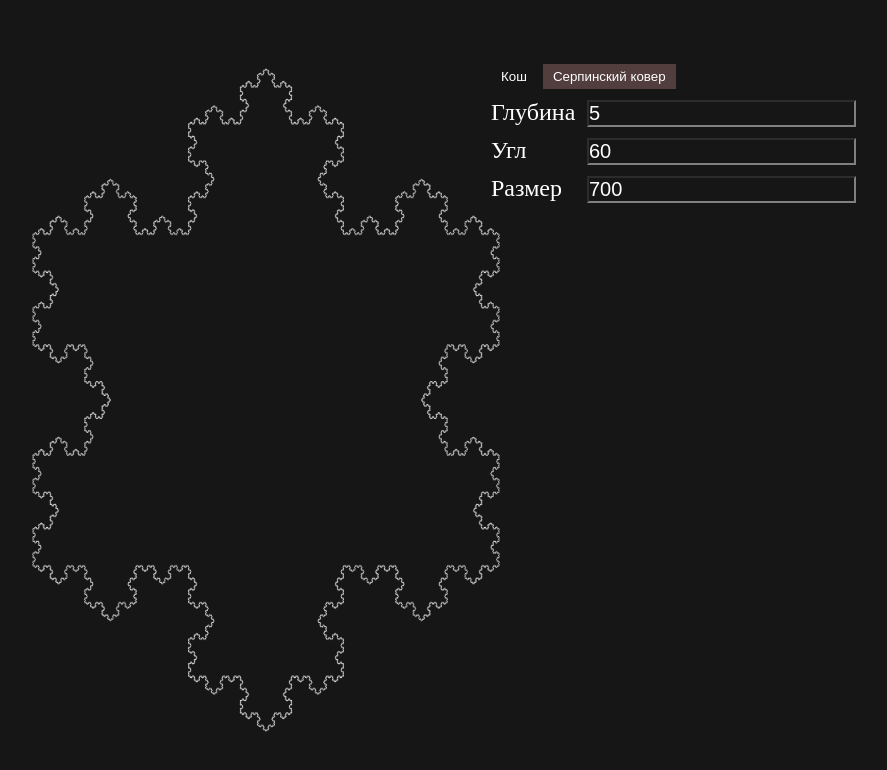
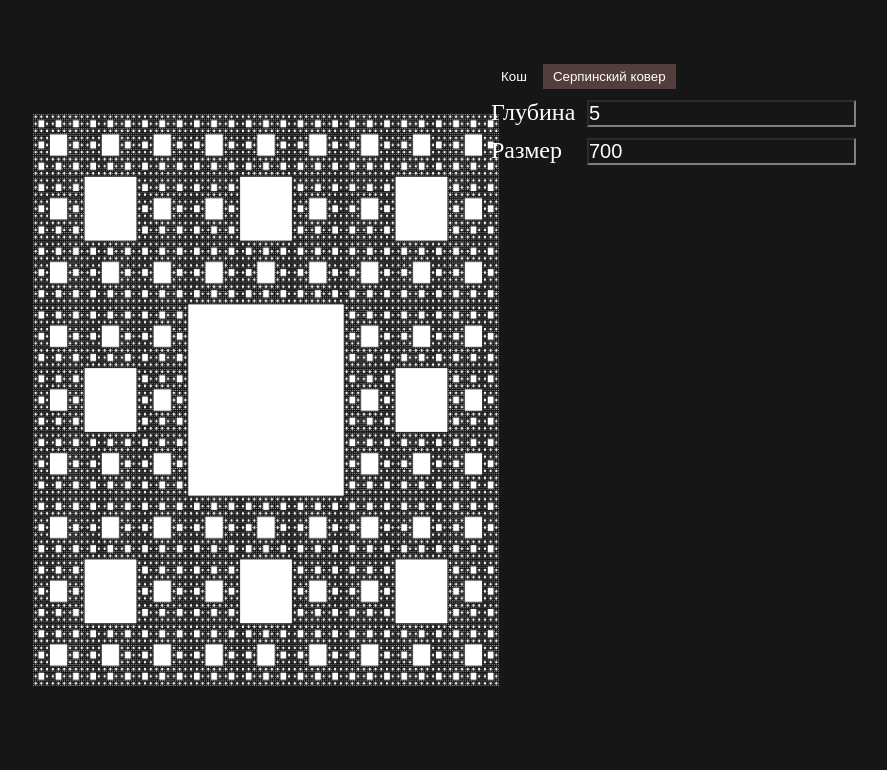
Before and after one commit to gagikpog/fractals_js, a plain HTML site: page index.html in a window 1280 px wide. Both pictures are taken after a click on the button "Серпинский ковер". Shown: the whole page, without its empty margins (374-1261 px from the left). Drawn offline with Linux system fonts and the light colour scheme.

Commit message:
Серпинский ковер

```diff
--- /dev/null
+++ b/carpet.js
@@ -0,0 +1,41 @@
+function printCarpet() {
+    const config = getConfig();
+    drawCarpet(config);
+}
+
+function drawCarpet(config) {
+    ctx.clearRect(0, 0, canvas.width, canvas.height);
+    const centerX = canvas.width / 2;
+    const centerY = canvas.height / 2;
+    setAngle(config.angle);
+
+    const A = Pos(centerX - config.length / 2, centerY - config.length / 2);
+    ctx.fillStyle = '#fff'
+    dc(A, config.length, config.deep);
+}
+
+function dc(start, width, n = 0) {
+    const w = width / 3;
+    const r5 = Pos(start.x + w    , start.y + w);
+    if (n) {
+        const r1 = Pos(start.x        , start.y);
+        const r2 = Pos(start.x + w    , start.y);
+        const r3 = Pos(start.x + 2 * w, start.y);
+        const r4 = Pos(start.x        , start.y + w);
+
+        const r6 = Pos(start.x + 2 * w, start.y + w);
+        const r7 = Pos(start.x        , start.y + 2 * w);
+        const r8 = Pos(start.x + w    , start.y + 2 * w);
+        const r9 = Pos(start.x + 2 * w, start.y + 2 * w);
+        const nn = n - 1;
+        dc(r1, w, nn);
+        dc(r2, w, nn);
+        dc(r3, w, nn);
+        dc(r4, w, nn);
+        dc(r6, w, nn);
+        dc(r7, w, nn);
+        dc(r8, w, nn);
+        dc(r9, w, nn);
+    }
+    ctx.fillRect(r5.x, r5.y, w, w);
+}
--- a/index.html
+++ b/index.html
@@ -7,6 +7,7 @@
     <title>Fractal</title>
     <script src="./koch.js"></script>
     <script src="./main.js"></script>
+    <script src="./carpet.js"></script>
     <link rel="stylesheet" href="./style.css">
 </head>
 <body>
@@ -20,7 +21,7 @@
             <label for=""> Глубина </label>
             <input name="deep" onchange="onPaint()" id="deep" type="number" value="5">
         </div>
-        <div class="row">
+        <div class="row row-angle">
             <label for=""> Угл </label>
             <input name="angle" onchange="onPaint()" id="angle" type="number" value="60">
         </div>
--- a/koch.js
+++ b/koch.js
@@ -16,7 +16,6 @@ function tg(start, end, n = 0) {
 
     if (!n) {
         ctx.beginPath();
-        ctx.strokeStyle = '#fff';
         ctx.moveTo(start.x, start.y);
         ctx.lineTo(B.x, B.y);
         ctx.lineTo(C.x, C.y);
@@ -41,6 +40,7 @@ function drawKoch(config) {
     const A = Pos(centerX - config.length / 2, centerY + h / 3);
     const B = Pos(centerX + config.length / 2, centerY + h / 3);
     const C = Pos(centerX, centerY - h * 2 / 3);
+    ctx.strokeStyle = '#fff';
 
     tg(A, B, config.deep);
     tg(C, A, config.deep);
--- a/main.js
+++ b/main.js
@@ -42,9 +42,15 @@ function getConfig() {
 }
 
 function onPaint() {
+    const angleRow = document.querySelector('.row-angle');
     switch (currentTab) {
         case 'koch':
                 printKoch();
+                angleRow && (angleRow.hidden = false);
+            break;
+        case 'carpet':
+                printCarpet();
+                angleRow && (angleRow.hidden = true);
             break;
         default:
             break;
```
